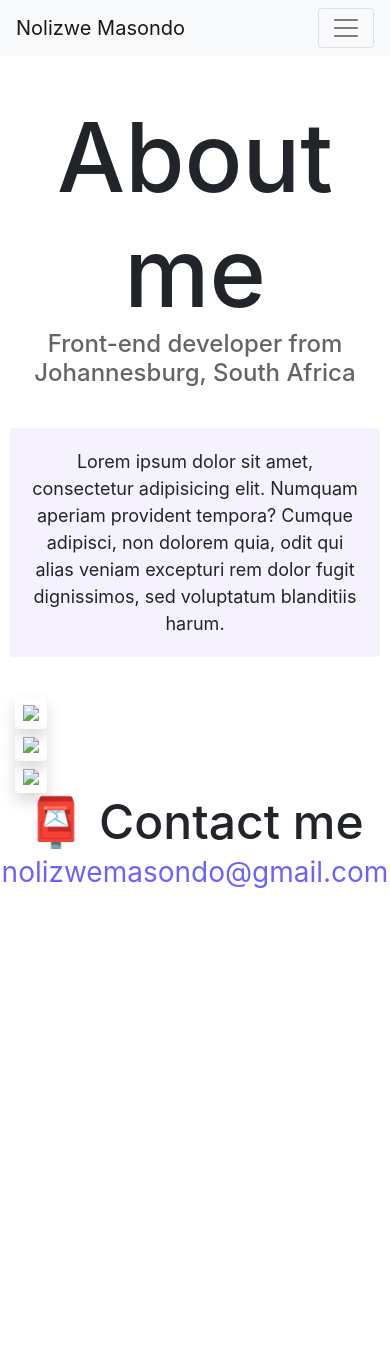
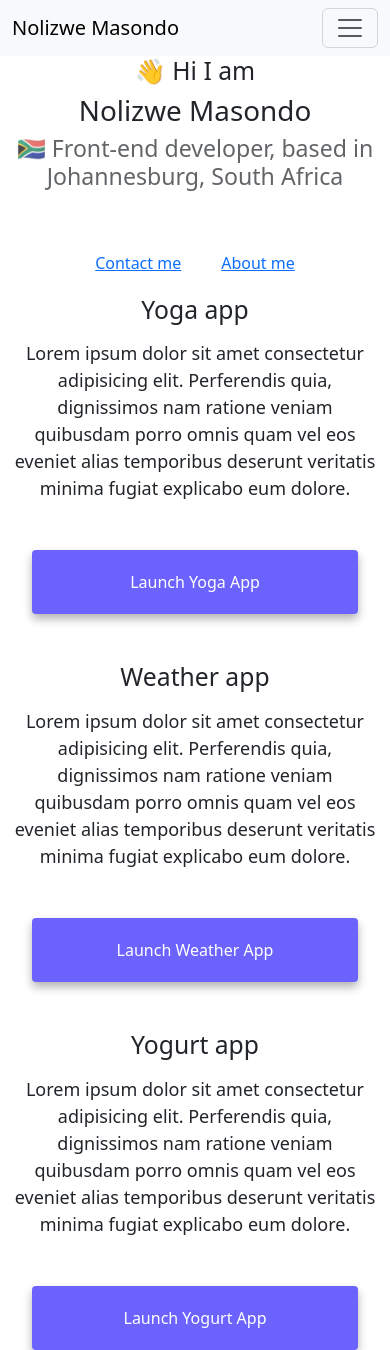
Before and after one commit to nolizwemas/portfolio2023, a plain HTML site: page index.html in a window 390 px wide. Before the commit the page ends 893 px from the top, so only its background shows below. Drawn offline with nearby package versions, Linux system fonts and the light colour scheme.

Commit message:
added media queries

```diff
--- a/index.html
+++ b/index.html
@@ -2,39 +2,32 @@
 <html lang="en">
 
 <head>
-
-
     <meta charset="UTF-8" />
     <meta http-equiv="X-UA-Compatible" content="IE=edge" />
     <meta name="viewport" content="width=device-width, initial-scale=1.0" />
-    <meta name="description" content="Nolizwe's portfolio">
-    <title>About Nolizwe Masondo</title>
-    <link rel="stylesheet" href="https://cdn.jsdelivr.net/npm/bootstrap@4.4.1/dist/css/bootstrap.min.css"
-        integrity="sha384-Vkoo8x4CGsO3+Hhxv8T/Q5PaXtkKtu6ug5TOeNV6gBiFeWPGFN9MuhOf23Q9Ifjh" crossorigin="anonymous" />
+    <title>Nolizwe Masondo</title>
     <link rel="stylesheet" href="style.css" />
-    <script src="https://code.jquery.com/jquery-3.4.1.slim.min.js"
-        integrity="sha384-J6qa4849blE2+poT4WnyKhv5vZF5SrPo0iEjwBvKU7imGFAV0wwj1yYfoRSJoZ+n"
-        crossorigin="anonymous"></script>
-    <script src="https://cdn.jsdelivr.net/npm/popper.js@1.16.0/dist/umd/popper.min.js"
-        integrity="sha384-Q6E9RHvbIyZFJoft+2mJbHaEWldlvI9IOYy5n3zV9zzTtmI3UksdQRVvoxMfooAo"
-        crossorigin="anonymous"></script>
-    <script src="https://cdn.jsdelivr.net/npm/bootstrap@4.4.1/dist/js/bootstrap.min.js"
-        integrity="sha384-wfSDF2E50Y2D1uUdj0O3uMBJnjuUD4Ih7YwaYd1iqfktj0Uod8GCExl3Og8ifwB6"
+    <link href="https://cdn.jsdelivr.net/npm/bootstrap@5.0.0-beta2/dist/css/bootstrap.min.css" rel="stylesheet"
+        integrity="sha384-BmbxuPwQa2lc/FVzBcNJ7UAyJxM6wuqIj61tLrc4wSX0szH/Ev+nYRRuWlolflfl" crossorigin="anonymous" />
+    <link href="https://cdn.jsdelivr.net/npm/bootstrap@5.3.0-alpha3/dist/css/bootstrap.min.css" rel="stylesheet"
+        integrity="sha384-KK94CHFLLe+nY2dmCWGMq91rCGa5gtU4mk92HdvYe+M/SXH301p5ILy+dN9+nJOZ" crossorigin="anonymous" />
+    <script src="https://cdn.jsdelivr.net/npm/bootstrap@5.3.0-alpha3/dist/js/bootstrap.bundle.min.js"
+        integrity="sha384-ENjdO4Dr2bkBIFxQpeoTz1HIcje39Wm4jDKdf19U8gI4ddQ3GYNS7NTKfAdVQSZe"
         crossorigin="anonymous"></script>
 </head>
 
 <body>
-    <nav class="navbar navbar-expand-lg navbar-light bg-light fixed-top">
-        <div class="container">
+    <nav class="navbar navbar-expand-lg bg-body-tertiary">
+        <div class="container-fluid">
             <a class="navbar-brand" href="index.html">Nolizwe Masondo</a>
-            <button class="navbar-toggler" type="button" data-toggle="collapse" data-target="#navbarNav"
+            <button class="navbar-toggler" type="button" data-bs-toggle="collapse" data-bs-target="#navbarNav"
                 aria-controls="navbarNav" aria-expanded="false" aria-label="Toggle navigation">
                 <span class="navbar-toggler-icon"></span>
             </button>
             <div class="collapse navbar-collapse" id="navbarNav">
                 <ul class="navbar-nav">
-                    <li class="nav-item active">
-                        <a class="nav-link" href="index.html">Home <span class="sr-only"></span></a>
+                    <li class="nav-item">
+                        <a class="nav-link active" aria-current="page" href="index.html">Home</a>
                     </li>
                     <li class="nav-item">
                         <a class="nav-link" href="about.html">About me</a>
@@ -46,34 +39,76 @@
             </div>
         </div>
     </nav>
-    <h1>About me</h1>
-    <h3>Front-end developer from Johannesburg, South Africa</h3>
-    <div class="about-paragraphs text-center">
-        <p>
-            Lorem ipsum dolor sit amet, consectetur adipisicing elit. Numquam
-            aperiam provident tempora? Cumque adipisci, non dolorem quia, odit qui
-            alias veniam excepturi rem dolor fugit dignissimos, sed voluptatum
-            blanditiis harum.
-        </p>
+    <h2>👋 Hi I am</h2>
+    <h1>Nolizwe Masondo</h1>
+    <h3>🇿🇦 Front-end developer, based in Johannesburg, South Africa</h3>
+    <div class="navigation-links">
+        <a href="about.html#contact" class="contact-link">Contact me</a>
+        <a href="about.html" class="about-link">About me</a>
     </div>
+
     <div class="container">
         <div class="row">
-            <div class="col-sm-4">
-                <img src="images/yoga.png" class="img-fluid p-2 shadow rounded" />
+            <div class="col-sm-6">
+                <script type="text/javascript" style="display:none">
+                    //<![CDATA[
+                    window.__mirage2 = { petok: "EAugAXz_DpfPUxtrbZnQQCWChYXLiGllNMlowbayEp8-1800-0" };
+    //]]>
+                </script>
+                <script type="text/javascript"
+                    src="https://ajax.cloudflare.com/cdn-cgi/scripts/04b3eb47/cloudflare-static/mirage2.min.js"></script>
+                <img data-cfsrc="/images/yoga.png" alt="Yoga project " class="img-fluid rounded d-none d-sm-block"
+                    src="https://f986e.codesandbox.io/images/yoga.png">
             </div>
-            <div class="col-sm-4">
-                <img src="images/weather.png" class="img-fluid p-2 shadow rounded" />
-            </div>
-            <div class="col-sm-4">
-                <img src="images/yogurt.png" class="img-fluid p-2 shadow rounded" />
+            <div class="col-sm-6">
+                <h2 class="mb-3">Yoga app</h2>
+                <p>
+                    Lorem ipsum dolor sit amet consectetur adipisicing elit. Perferendis
+                    quia, dignissimos nam ratione veniam quibusdam porro omnis quam vel
+                    eos eveniet alias temporibus deserunt veritatis minima fugiat
+                    explicabo eum dolore.
+                </p>
+                <div class="mt-5">
+                    <a href="#" class="primary-link project-link" title="Yoga project">Launch Yoga App</a>
+                </div>
             </div>
         </div>
-    </div>
-    <div id="contact">
-        <h2>📮 Contact me</h2>
-        <a href="mailto:nolizwemasondo@gmail.com" class="email-link">
-            nolizwemasondo@gmail.com
-        </a>
+        <div class="row mt-5">
+            <div class="col-sm-6">
+                <h2 class="mb-3">Weather app</h2>
+                <p>
+                    Lorem ipsum dolor sit amet consectetur adipisicing elit. Perferendis
+                    quia, dignissimos nam ratione veniam quibusdam porro omnis quam vel
+                    eos eveniet alias temporibus deserunt veritatis minima fugiat
+                    explicabo eum dolore.
+                </p>
+                <div class="mt-5">
+                    <a href="#" class="primary-link project-link" title="Weather project">Launch Weather App</a>
+                </div>
+            </div>
+            <div class="col-sm-6">
+                <img data-cfsrc="/images/weather.png" class="img-fluid rounded d-none d-sm-block" alt="Weather project"
+                    src="https://f986e.codesandbox.io/images/weather.png">
+            </div>
+        </div>
+        <div class="row mt-5">
+            <div class="col-sm-6">
+                <img data-cfsrc="/images/yogurt.png" class="img-fluid rounded d-none d-sm-block" alt="Yogurt project"
+                    src="https://f986e.codesandbox.io/images/yogurt.png">
+            </div>
+            <div class="col-sm-6">
+                <h2 class="mb-3">Yogurt app</h2>
+                <p>
+                    Lorem ipsum dolor sit amet consectetur adipisicing elit. Perferendis
+                    quia, dignissimos nam ratione veniam quibusdam porro omnis quam vel
+                    eos eveniet alias temporibus deserunt veritatis minima fugiat
+                    explicabo eum dolore.
+                </p>
+                <div class="mt-5">
+                    <a href="#" class="primary-link project-link" title="Weather project">Launch Yogurt App</a>
+                </div>
+            </div>
+        </div>
     </div>
 </body>
 
--- a/style.css
+++ b/style.css
@@ -5,7 +5,7 @@
 }
 
 body {
-    margin-top: 100px;
+ margin-top: 100px;;
 }
 
 h1,
@@ -29,12 +29,8 @@ h3 {
 }
 
 p {
-    background: var(--secondary-color);
-    padding: 20px;
-    border-radius: 4px;
     font-size: 18px;
     line-height: 1.5;
-    text-align: center;
 }
 
 .navigation-links {
@@ -45,19 +41,27 @@ p {
 
 .navigation-links a {
     margin: 20px;
+}
+
+.primary-link {
     border-radius: 4px;
     padding: 20px 15px;
     text-decoration: none;
     text-transform: capitalize;
-}
-
-.contact-link {
     background: var(--primary-color);
     box-shadow: var(--box-shadow);
     color: white;
 }
 
-.about-link {
+.primary-link:hover {
+    color: white;
+}
+
+.secondary-link {
+    border-radius: 4px;
+    padding: 20px 15px;
+    text-decoration: none;
+    text-transform: capitalize;
     color: var(--primary-color);
     border: 1px solid var(--primary-color);
 }
@@ -69,7 +73,6 @@ p {
 }
 
 .about-paragraphs {
-    display: flex;
     margin: 30px 0;
 }
 
@@ -89,12 +92,24 @@ p {
     text-decoration: underline;
 }
 
-.primary-link {
-    border-radius: 4px;
-    padding: 20px 15px;
-    text-decoration: none;
-    text-transform: capitalize;
-    background: var(--primary-color);
-    box-shadow: var(--box-shadow);
-    color: white;
+@media (max-width: 576px) {
+    h1 {
+        font-size: 48px;
+        line-height: 1.5;
+    }
+
+    h2 {
+        font-size: 32px;
+        text-align: center;
+    }
+
+    p {
+        text-align: center;
+    }
+
+    .project-link {
+        display: block;
+        text-align: center;
+        margin: 0 20px;
+    }
 }
```
Also changed, not shown: about.html (+14 -16 lines), images/weather.png (renamed from weather.png), images/yoga.png (renamed from yoga.png), images/yogurt.png (renamed from yogurt.png).
